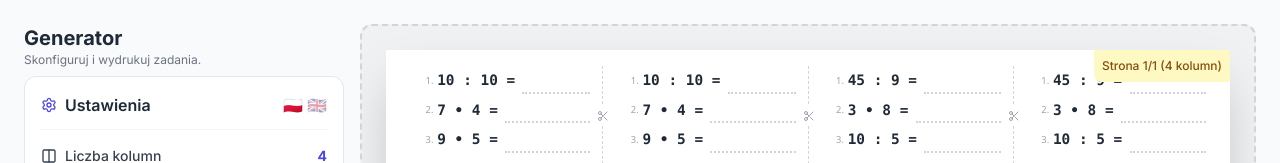
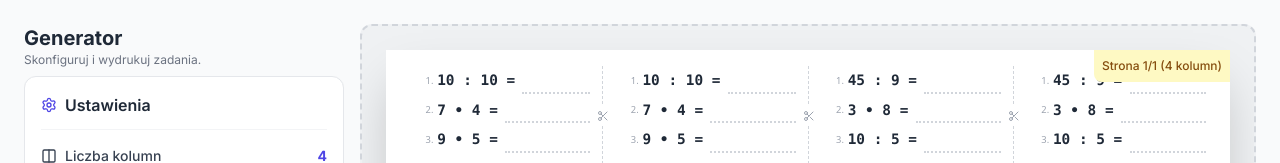
Before and after one commit to golonko/tabliczka-mnozenia, a React (Vite) app: page / in a window 1280 px wide. Shown: the top 163 px of the page. Built offline with nearby package versions, Linux system fonts and the light colour scheme.

Commit message:
Revert "add localization"
This reverts commit c092aac63ad9812c57083bd8161b2b8a71c2ded7.

```diff
--- a/App.tsx
+++ b/App.tsx
@@ -3,12 +3,8 @@ import SettingsPanel from './components/SettingsPanel';
 import Worksheet from './components/Worksheet';
 import { GeneratorSettings, MathProblem } from './types';
 import { generateProblems } from './services/mathGenerator';
-import { Language, translations } from './locales';
 
 const App: React.FC = () => {
-  const [language, setLanguage] = useState<Language>('pl');
-  const t = translations[language];
-
   const [settings, setSettings] = useState<GeneratorSettings>({
     problemCount: 20,
     columns: 4,
@@ -96,8 +92,8 @@ const App: React.FC = () => {
         {/* Sidebar Controls - Hidden on Print */}
         <aside className="w-full lg:w-80 flex-shrink-0 no-print flex flex-col min-h-0 lg:max-h-full">
             <div className="flex-shrink-0 mb-2">
-               <h1 className="text-xl font-bold text-gray-800">{t.generator}</h1>
-               <p className="text-gray-500 text-xs">{t.configureAndPrint}</p>
+               <h1 className="text-xl font-bold text-gray-800">Generator</h1>
+               <p className="text-gray-500 text-xs">Skonfiguruj i wydrukuj zadania.</p>
             </div>
             <div className="flex-1 min-h-0 overflow-auto">
               <SettingsPanel
@@ -105,16 +101,13 @@ const App: React.FC = () => {
                 onSettingsChange={setSettings}
                 onGenerate={generate}
                 onPrint={handlePrint}
-                language={language}
-                onLanguageChange={setLanguage}
-                t={t}
               />
             </div>
         </aside>
 
         {/* Printable Area Wrapper */}
         <div className="flex-1 min-h-0 flex justify-center items-start overflow-auto bg-gray-200/50 p-4 lg:p-6 rounded-xl border-2 border-dashed border-gray-300 print:border-none print:p-0 print:bg-white print:block print:w-full print:h-full print:overflow-visible">
-           <Worksheet pagesData={pagesData} t={t} />
+           <Worksheet pagesData={pagesData} />
         </div>
       </main>
 
--- a/components/SettingsPanel.tsx
+++ b/components/SettingsPanel.tsx
@@ -1,16 +1,12 @@
 import React from 'react';
 import { GeneratorSettings } from '../types';
 import { Settings, Printer, RefreshCw, Divide, Copy, Hash, X, Columns, FileStack } from 'lucide-react';
-import { Language, Translations } from '../locales';
 
 interface SettingsPanelProps {
   settings: GeneratorSettings;
   onSettingsChange: (newSettings: GeneratorSettings) => void;
   onGenerate: () => void;
   onPrint: () => void;
-  language: Language;
-  onLanguageChange: (lang: Language) => void;
-  t: Translations;
 }
 
 const SettingsPanel: React.FC<SettingsPanelProps> = ({
@@ -18,9 +14,6 @@ const SettingsPanel: React.FC<SettingsPanelProps> = ({
   onSettingsChange,
   onGenerate,
   onPrint,
-  language,
-  onLanguageChange,
-  t,
 }) => {
   const handleChange = <K extends keyof GeneratorSettings>(
     key: K,
@@ -43,30 +36,14 @@ const SettingsPanel: React.FC<SettingsPanelProps> = ({
     <div className="bg-white p-4 rounded-xl shadow-sm border border-gray-200 space-y-4">
       <div className="flex items-center gap-2 border-b border-gray-100 pb-3">
         <Settings className="w-4 h-4 text-indigo-600" />
-        <h2 className="text-base font-semibold text-gray-800">{t.settings}</h2>
-        <div className="ml-auto flex gap-1">
-          <button
-            onClick={() => onLanguageChange('pl')}
-            className={`text-base leading-none transition-opacity ${language === 'pl' ? 'opacity-100' : 'opacity-40 hover:opacity-70'}`}
-            title="Polski"
-          >
-            🇵🇱
-          </button>
-          <button
-            onClick={() => onLanguageChange('en')}
-            className={`text-base leading-none transition-opacity ${language === 'en' ? 'opacity-100' : 'opacity-40 hover:opacity-70'}`}
-            title="English"
-          >
-            🇬🇧
-          </button>
-        </div>
+        <h2 className="text-base font-semibold text-gray-800">Ustawienia</h2>
       </div>
 
       {/* Columns Selection */}
       <div className="space-y-1">
         <label className="text-sm font-medium text-gray-700 flex items-center gap-2">
             <Columns className="w-4 h-4" />
-            {t.columns}
+            Liczba kolumn
             <span className="ml-auto text-indigo-600 font-bold">{settings.columns}</span>
         </label>
         <input
@@ -84,7 +61,7 @@ const SettingsPanel: React.FC<SettingsPanelProps> = ({
       <div className="space-y-1">
         <label className="text-sm font-medium text-gray-700 flex items-center gap-2">
           <Copy className="w-4 h-4" />
-          {t.identicalCopies}
+          Identyczne kopie
         </label>
         <div className="flex gap-1.5 flex-wrap">
           {Array.from({length: settings.columns}, (_, i) => i + 1).map((num) => (
@@ -106,7 +83,7 @@ const SettingsPanel: React.FC<SettingsPanelProps> = ({
       {/* Problem Count */}
       <div className="space-y-1">
         <label className="text-sm font-medium text-gray-700 flex justify-between">
-          {t.problemsPerColumn}
+          Liczba działań na kolumnę
           <span className="text-indigo-600 font-bold">{settings.problemCount}</span>
         </label>
         <input
@@ -124,7 +101,7 @@ const SettingsPanel: React.FC<SettingsPanelProps> = ({
       <div className="space-y-1">
         <label className="text-sm font-medium text-gray-700 flex items-center gap-2">
             <Hash className="w-4 h-4" />
-            {t.resultRange}
+            Zakres wyników
         </label>
         <div className="flex items-center gap-2">
             <div className="flex-1">
@@ -153,7 +130,7 @@ const SettingsPanel: React.FC<SettingsPanelProps> = ({
       <div className="space-y-1">
         <label className="text-sm font-medium text-gray-700 flex items-center gap-2">
             <X className="w-4 h-4" />
-            {t.factorRange}
+            Zakres czynników
         </label>
         <div className="flex items-center gap-2">
             <div className="flex-1">
@@ -182,7 +159,7 @@ const SettingsPanel: React.FC<SettingsPanelProps> = ({
       <div className="flex items-center justify-between p-2 bg-gray-50 rounded-lg border border-gray-100">
         <div className="flex items-center gap-2 text-sm font-medium text-gray-700">
           <Divide className="w-4 h-4" />
-          {t.division}
+          Dzielenie
         </div>
         <label className="relative inline-flex items-center cursor-pointer">
           <input
@@ -201,7 +178,7 @@ const SettingsPanel: React.FC<SettingsPanelProps> = ({
           className="w-full flex items-center justify-center gap-2 bg-indigo-50 text-indigo-700 hover:bg-indigo-100 py-2 rounded-lg font-medium transition-colors text-sm"
         >
           <RefreshCw className="w-4 h-4" />
-          {t.generateNew}
+          Generuj nowy zestaw
         </button>
 
         {/* Print row with page count */}
@@ -216,7 +193,7 @@ const SettingsPanel: React.FC<SettingsPanelProps> = ({
               onChange={(e) => handleChange('pageCount', Math.max(1, Math.min(20, parseInt(e.target.value) || 1)))}
               className="w-12 py-2 bg-transparent text-center font-bold text-indigo-600 text-sm focus:outline-none"
             />
-            <span className="text-xs text-gray-500">{t.pagesAbbr}</span>
+            <span className="text-xs text-gray-500">str.</span>
           </div>
           <button
             onClick={onPrint}
@@ -226,7 +203,7 @@ const SettingsPanel: React.FC<SettingsPanelProps> = ({
             Print
           </button>
         </div>
-        <p className="text-xs text-gray-500 text-center">{t.eachPageDifferent}</p>
+        <p className="text-xs text-gray-500 text-center">Każda strona będzie miała inne działania</p>
       </div>
     </div>
   );
--- a/components/Worksheet.tsx
+++ b/components/Worksheet.tsx
@@ -1,11 +1,9 @@
 import React from 'react';
 import { MathProblem } from '../types';
 import { Scissors } from 'lucide-react';
-import { Translations } from '../locales';
 
 interface WorksheetProps {
   pagesData: MathProblem[][][]; // Array of pages, each page has columnsData
-  t: Translations;
 }
 
 interface SinglePageProps {
@@ -13,10 +11,9 @@ interface SinglePageProps {
   pageIndex: number;
   totalPages: number;
   isScreenPreview: boolean;
-  t: Translations;
 }
 
-const SinglePage: React.FC<SinglePageProps> = ({ columnsData, pageIndex, totalPages, isScreenPreview, t }) => {
+const SinglePage: React.FC<SinglePageProps> = ({ columnsData, pageIndex, totalPages, isScreenPreview }) => {
   const problemCount = columnsData[0]?.length || 0;
   const columnCount = columnsData.length;
 
@@ -52,7 +49,7 @@ const SinglePage: React.FC<SinglePageProps> = ({ columnsData, pageIndex, totalPa
       {/* Visual aid for screen only */}
       {isScreenPreview && (
         <div className="absolute top-0 right-0 p-2 bg-yellow-100 text-yellow-800 text-xs rounded-bl-lg font-medium z-10">
-          {t.page} {pageIndex + 1}/{totalPages} ({columnCount} {t.columnsLabel})
+          Strona {pageIndex + 1}/{totalPages} ({columnCount} kolumn)
         </div>
       )}
 
@@ -117,7 +114,7 @@ const SinglePage: React.FC<SinglePageProps> = ({ columnsData, pageIndex, totalPa
               {/* Score Box at bottom - fixed size, always visible */}
               <div className="flex-shrink-0 pt-1">
                 <div className="border-2 border-gray-800 rounded-lg p-1 flex justify-between items-center">
-                  <span className="text-[9px] font-bold uppercase">{t.score}</span>
+                  <span className="text-[9px] font-bold uppercase">Wynik:</span>
                   <span className="font-mono text-gray-300 text-[9px]">___ / {problems.length}</span>
                 </div>
               </div>
@@ -141,7 +138,7 @@ const SinglePage: React.FC<SinglePageProps> = ({ columnsData, pageIndex, totalPa
   );
 };
 
-const Worksheet: React.FC<WorksheetProps> = ({ pagesData, t }) => {
+const Worksheet: React.FC<WorksheetProps> = ({ pagesData }) => {
   if (pagesData.length === 0) return null;
 
   // Show only the first page in preview mode (screen), but all pages in print
@@ -154,7 +151,6 @@ const Worksheet: React.FC<WorksheetProps> = ({ pagesData, t }) => {
           pageIndex={0}
           totalPages={pagesData.length}
           isScreenPreview={true}
-          t={t}
         />
       </div>
 
@@ -167,7 +163,6 @@ const Worksheet: React.FC<WorksheetProps> = ({ pagesData, t }) => {
             pageIndex={pageIndex}
             totalPages={pagesData.length}
             isScreenPreview={false}
-            t={t}
           />
         ))}
       </div>
--- a/locales.ts
+++ /dev/null
@@ -1,71 +0,0 @@
-export type Language = 'pl' | 'en';
-
-export interface Translations {
-  // App
-  generator: string;
-  configureAndPrint: string;
-
-  // Settings Panel
-  settings: string;
-  columns: string;
-  identicalCopies: string;
-  problemsPerColumn: string;
-  resultRange: string;
-  factorRange: string;
-  division: string;
-  generateNew: string;
-  pagesAbbr: string;
-  eachPageDifferent: string;
-
-  // Worksheet
-  page: string;
-  columnsLabel: string;
-  score: string;
-}
-
-export const translations: Record<Language, Translations> = {
-  pl: {
-    // App
-    generator: 'Generator',
-    configureAndPrint: 'Skonfiguruj i wydrukuj zadania.',
-
-    // Settings Panel
-    settings: 'Ustawienia',
-    columns: 'Liczba kolumn',
-    identicalCopies: 'Identyczne kopie',
-    problemsPerColumn: 'Liczba działań na kolumnę',
-    resultRange: 'Zakres wyników',
-    factorRange: 'Zakres czynników',
-    division: 'Dzielenie',
-    generateNew: 'Generuj nowy zestaw',
-    pagesAbbr: 'str.',
-    eachPageDifferent: 'Każda strona będzie miała inne działania',
-
-    // Worksheet
-    page: 'Strona',
-    columnsLabel: 'kolumn',
-    score: 'Wynik:',
-  },
-  en: {
-    // App
-    generator: 'Generator',
-    configureAndPrint: 'Configure and print worksheets.',
-
-    // Settings Panel
-    settings: 'Settings',
-    columns: 'Columns',
-    identicalCopies: 'Identical copies',
-    problemsPerColumn: 'Problems per column',
-    resultRange: 'Result range',
-    factorRange: 'Factor range',
-    division: 'Division',
-    generateNew: 'Generate new set',
-    pagesAbbr: 'pgs',
-    eachPageDifferent: 'Each page will have different problems',
-
-    // Worksheet
-    page: 'Page',
-    columnsLabel: 'columns',
-    score: 'Score:',
-  },
-};
```
